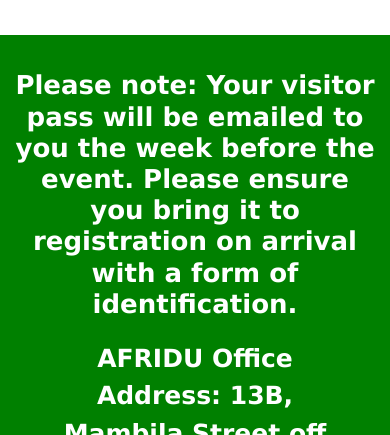
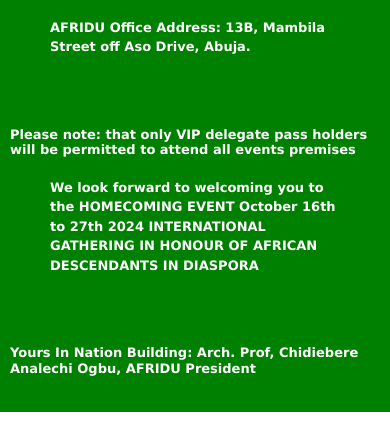
Before and after one commit to zit0cod3z/afridu, a Django app: template afridu_app/templates/afridu_app/email.html in a window 390 px wide. Shown: the part 715-1150 px from the top of the page. Run offline with Django 4.2, Linux system fonts and the light colour scheme; the template is opened without the code that fills it, so the values that code supplies are empty; some libraries are stand-ins or nearby versions.

Commit message:
Updated email.html

```diff
--- a/afridu_app/templates/afridu_app/email.html
+++ b/afridu_app/templates/afridu_app/email.html
@@ -1,5 +1,4 @@
 <!DOCTYPE html>
-{% load static %}
 <html xmlns:v="urn:schemas-microsoft-com:vml" xmlns:o="urn:schemas-microsoft-com:office:office" lang="en">
 
 <head>
@@ -94,15 +93,36 @@
 				max-height: none !important;
 			}
 
-			.row-1 .column-1 .block-2.image_block .alignment div {
+			.row-2 .column-1 .block-1.heading_block h1 {
+				text-align: left !important;
+			}
+
+			.row-2 .column-1 .block-1.heading_block h1 {
+				font-size: 23px !important;
+			}
+
+			.row-1 .column-1 .block-1.image_block .alignment div {
 				margin: 0 auto 0 0 !important;
+			}
+
+			.row-2 .column-1 .block-2.paragraph_block td.pad>div,
+			.row-4 .column-1 .block-1.heading_block h2,
+			.row-5 .column-1 .block-1.heading_block h2,
+			.row-5 .column-1 .block-2.paragraph_block td.pad>div,
+			.row-6 .column-1 .block-1.heading_block h2 {
+				font-size: 13px !important;
+			}
+
+			.row-4 .column-1 .block-2.paragraph_block td.pad>div,
+			.row-9 .column-1 .block-2.paragraph_block td.pad>div {
+				text-align: left !important;
+				font-size: 13px !important;
 			}
 		}
 	</style><!--[if mso ]><style>sup, sub { font-size: 100% !important; } sup { mso-text-raise:10% } sub { mso-text-raise:-10% }</style> <![endif]-->
 </head>
 
 <body class="body" style="background-color: #FFFFFF; margin: 0; padding: 0; -webkit-text-size-adjust: none; text-size-adjust: none;">
-	{% block content %}
 	<table class="nl-container" width="100%" border="0" cellpadding="0" cellspacing="0" role="presentation" style="mso-table-lspace: 0pt; mso-table-rspace: 0pt; background-color: #FFFFFF;">
 		<tbody>
 			<tr>
@@ -115,24 +135,11 @@
 										<tbody>
 											<tr>
 												<td class="column column-1" width="50%" style="mso-table-lspace: 0pt; mso-table-rspace: 0pt; font-weight: 400; text-align: left; padding-bottom: 5px; padding-top: 5px; vertical-align: top; border-top: 0px; border-right: 0px; border-bottom: 0px; border-left: 0px;">
-													<table class="divider_block block-1" width="100%" border="0" cellpadding="0" cellspacing="0" role="presentation" style="mso-table-lspace: 0pt; mso-table-rspace: 0pt;">
-														<tr>
-															<td class="pad" style="padding-bottom:5px;padding-left:5px;padding-right:5px;padding-top:10px;">
-																<div class="alignment" align="center">
-																	<table border="0" cellpadding="0" cellspacing="0" role="presentation" width="100%" style="mso-table-lspace: 0pt; mso-table-rspace: 0pt;">
-																		<tr>
-																			<td class="divider_inner" style="font-size: 1px; line-height: 1px; border-top: 0px solid #BBBBBB;"><span style="word-break: break-word;">&#8202;</span></td>
-																		</tr>
-																	</table>
-																</div>
-															</td>
-														</tr>
-													</table>
-													<table class="image_block block-2" width="100%" border="0" cellpadding="0" cellspacing="0" role="presentation" style="mso-table-lspace: 0pt; mso-table-rspace: 0pt;">
+													<table class="image_block block-1" width="100%" border="0" cellpadding="0" cellspacing="0" role="presentation" style="mso-table-lspace: 0pt; mso-table-rspace: 0pt;">
 														<tr>
 															<td class="pad" style="padding-left:15px;padding-right:15px;width:100%;">
 																<div class="alignment" align="left" style="line-height:10px">
-																	<div class="fullWidth" style="max-width: 131px;"><a href="http://example.com" target="_blank" style="outline:none" tabindex="-1"><img src="https://47aa7360ba.imgdist.com/pub/bfra/h8bruchc/fa3/v85/6gz/afridulogo.png" style="display: block; height: auto; border: 0; width: 100%;" width="131" alt="Your Logo" title="Your Logo" height="auto"></a></div>
+																	<div class="fullWidth" style="max-width: 131px;"><a href="http://afridu.org" target="_blank" style="outline:none" tabindex="-1"><img src="https://47aa7360ba.imgdist.com/pub/bfra/h8bruchc/fa3/v85/6gz/afridulogo.png" style="display: block; height: auto; border: 0; width: 100%;" width="131" alt="Your Logo" title="Your Logo" height="auto"></a></div>
 																</div>
 															</td>
 														</tr>
@@ -167,14 +174,14 @@
 													<table class="heading_block block-1" width="100%" border="0" cellpadding="10" cellspacing="0" role="presentation" style="mso-table-lspace: 0pt; mso-table-rspace: 0pt;">
 														<tr>
 															<td class="pad">
-																<h1 style="margin: 0; color: #000000; direction: ltr; font-family: 'Lucida Sans Unicode', 'Lucida Grande', 'Lucida Sans', Geneva, Verdana, sans-serif; font-size: 43px; font-weight: normal; letter-spacing: normal; line-height: 120%; text-align: left; margin-top: 0; margin-bottom: 0; mso-line-height-alt: 51.6px;"><strong>Hello {{welcome_message}},</strong></h1>
+																<h1 style="margin: 0; color: #000000; direction: ltr; font-family: 'Lucida Sans Unicode', 'Lucida Grande', 'Lucida Sans', Geneva, Verdana, sans-serif; font-size: 25px; font-weight: 700; letter-spacing: normal; line-height: 120%; text-align: left; margin-top: 0; margin-bottom: 0; mso-line-height-alt: 30px;"><strong>Hello,</strong></h1>
 															</td>
 														</tr>
 													</table>
 													<table class="paragraph_block block-2" width="100%" border="0" cellpadding="10" cellspacing="0" role="presentation" style="mso-table-lspace: 0pt; mso-table-rspace: 0pt; word-break: break-word;">
 														<tr>
 															<td class="pad">
-																<div style="color:#000000;font-family:'Lucida Sans Unicode', 'Lucida Grande', 'Lucida Sans', Geneva, Verdana, sans-serif;font-size:21px;font-weight:700;line-height:150%;text-align:left;mso-line-height-alt:31.5px;">
+																<div style="color:#000000;font-family:'Lucida Sans Unicode', 'Lucida Grande', 'Lucida Sans', Geneva, Verdana, sans-serif;font-size:14px;font-weight:700;line-height:150%;text-align:left;mso-line-height-alt:21px;">
 																	<p style="margin: 0; word-break: break-word;">Thank you for registering to attend the upcoming AFRIDU HOMECOMING Event in Abuja, Nigeria.</p>
 																	<p style="margin: 0; word-break: break-word;">Scheduled to take place from 17th to 27th October 2024.</p>
 																</div>
@@ -240,14 +247,14 @@
 													<table class="heading_block block-1" width="100%" border="0" cellpadding="10" cellspacing="0" role="presentation" style="mso-table-lspace: 0pt; mso-table-rspace: 0pt;">
 														<tr>
 															<td class="pad">
-																<h2 style="margin: 0; color: #ffffff; direction: ltr; font-family: 'Lucida Sans Unicode', 'Lucida Grande', 'Lucida Sans', Geneva, Verdana, sans-serif; font-size: 26px; font-weight: 700; letter-spacing: normal; line-height: 120%; text-align: center; margin-top: 0; margin-bottom: 0; mso-line-height-alt: 31.2px;"><span class="tinyMce-placeholder" style="word-break: break-word;">Please note: Your visitor pass will be emailed to you the week before the event. Please ensure you bring it to registration on arrival with a form of identification.</span></h2>
+																<h2 style="margin: 0; color: #ffffff; direction: ltr; font-family: 'Lucida Sans Unicode', 'Lucida Grande', 'Lucida Sans', Geneva, Verdana, sans-serif; font-size: 14px; font-weight: 700; letter-spacing: normal; line-height: 120%; text-align: left; margin-top: 0; margin-bottom: 0; mso-line-height-alt: 16.8px;"><span class="tinyMce-placeholder" style="word-break: break-word;">Please note: Your visitor pass will be emailed to you the week before the event. Please ensure you bring it to registration on arrival with a form of identification.</span></h2>
 															</td>
 														</tr>
 													</table>
 													<table class="paragraph_block block-2" width="100%" border="0" cellpadding="0" cellspacing="0" role="presentation" style="mso-table-lspace: 0pt; mso-table-rspace: 0pt; word-break: break-word;">
 														<tr>
 															<td class="pad" style="padding-bottom:10px;padding-left:50px;padding-right:50px;padding-top:10px;">
-																<div style="color:#ffffff;font-family:'Lucida Sans Unicode', 'Lucida Grande', 'Lucida Sans', Geneva, Verdana, sans-serif;font-size:25px;font-weight:700;line-height:150%;text-align:center;mso-line-height-alt:37.5px;">
+																<div style="color:#ffffff;font-family:'Lucida Sans Unicode', 'Lucida Grande', 'Lucida Sans', Geneva, Verdana, sans-serif;font-size:14px;font-weight:700;line-height:150%;text-align:center;mso-line-height-alt:21px;">
 																	<p style="margin: 0; word-break: break-word;">AFRIDU Office Address: 13B, Mambila Street off Aso Drive, Abuja.</p>
 																</div>
 															</td>
@@ -272,14 +279,14 @@
 													<table class="heading_block block-1" width="100%" border="0" cellpadding="10" cellspacing="0" role="presentation" style="mso-table-lspace: 0pt; mso-table-rspace: 0pt;">
 														<tr>
 															<td class="pad">
-																<h2 style="margin: 0; color: #ffffff; direction: ltr; font-family: 'Lucida Sans Unicode', 'Lucida Grande', 'Lucida Sans', Geneva, Verdana, sans-serif; font-size: 26px; font-weight: 700; letter-spacing: normal; line-height: 120%; text-align: center; margin-top: 0; margin-bottom: 0; mso-line-height-alt: 31.2px;">Please note that only VIP delegate pass holders will be permitted to attend all events premises</h2>
+																<h2 style="margin: 0; color: #ffffff; direction: ltr; font-family: 'Lucida Sans Unicode', 'Lucida Grande', 'Lucida Sans', Geneva, Verdana, sans-serif; font-size: 14px; font-weight: 700; letter-spacing: normal; line-height: 120%; text-align: left; margin-top: 0; margin-bottom: 0; mso-line-height-alt: 16.8px;"><span class="tinyMce-placeholder" style="word-break: break-word;">Please note: that only VIP delegate pass holders will be permitted to attend all events premises</span></h2>
 															</td>
 														</tr>
 													</table>
 													<table class="paragraph_block block-2" width="100%" border="0" cellpadding="0" cellspacing="0" role="presentation" style="mso-table-lspace: 0pt; mso-table-rspace: 0pt; word-break: break-word;">
 														<tr>
 															<td class="pad" style="padding-bottom:10px;padding-left:50px;padding-right:50px;padding-top:10px;">
-																<div style="color:#ffffff;font-family:'Lucida Sans Unicode', 'Lucida Grande', 'Lucida Sans', Geneva, Verdana, sans-serif;font-size:25px;font-weight:700;line-height:150%;text-align:center;mso-line-height-alt:37.5px;">
+																<div style="color:#ffffff;direction:ltr;font-family:'Lucida Sans Unicode', 'Lucida Grande', 'Lucida Sans', Geneva, Verdana, sans-serif;font-size:14px;font-weight:700;line-height:150%;text-align:left;mso-line-height-alt:21px;">
 																	<p style="margin: 0; word-break: break-word;">We look forward to welcoming you to the HOMECOMING EVENT October 16th to 27th 2024 INTERNATIONAL GATHERING IN HONOUR OF AFRICAN DESCENDANTS IN DIASPORA</p>
 																</div>
 															</td>
@@ -304,7 +311,7 @@
 													<table class="heading_block block-1" width="100%" border="0" cellpadding="10" cellspacing="0" role="presentation" style="mso-table-lspace: 0pt; mso-table-rspace: 0pt;">
 														<tr>
 															<td class="pad">
-																<h2 style="margin: 0; color: #ffffff; direction: ltr; font-family: 'Lucida Sans Unicode', 'Lucida Grande', 'Lucida Sans', Geneva, Verdana, sans-serif; font-size: 26px; font-weight: 700; letter-spacing: normal; line-height: 120%; text-align: center; margin-top: 0; margin-bottom: 0; mso-line-height-alt: 31.2px;">Yours In Nation Building Arch. Prof, Chidiebere Analechi Ogbu, AFRIDU President</h2>
+																<h2 style="margin: 0; color: #ffffff; direction: ltr; font-family: 'Lucida Sans Unicode', 'Lucida Grande', 'Lucida Sans', Geneva, Verdana, sans-serif; font-size: 14px; font-weight: 700; letter-spacing: normal; line-height: 120%; text-align: left; margin-top: 0; margin-bottom: 0; mso-line-height-alt: 16.8px;"><span class="tinyMce-placeholder" style="word-break: break-word;">Yours In Nation Building: Arch. Prof, Chidiebere Analechi Ogbu, AFRIDU President</span></h2>
 															</td>
 														</tr>
 													</table>
@@ -437,12 +444,7 @@
 														<tr>
 															<td class="pad" style="vertical-align: middle; color: #1e0e4b; font-family: 'Inter', sans-serif; font-size: 15px; padding-bottom: 5px; padding-top: 5px; text-align: center;"><!--[if vml]><table align="center" cellpadding="0" cellspacing="0" role="presentation" style="display:inline-block;padding-left:0px;padding-right:0px;mso-table-lspace: 0pt;mso-table-rspace: 0pt;"><![endif]-->
 																<!--[if !vml]><!-->
-																<table class="icons-inner" style="mso-table-lspace: 0pt; mso-table-rspace: 0pt; display: inline-block; padding-left: 0px; padding-right: 0px;" cellpadding="0" cellspacing="0" role="presentation"><!--<![endif]-->
-																	<tr>
-																		<td style="vertical-align: middle; text-align: center; padding-top: 5px; padding-bottom: 5px; padding-left: 5px; padding-right: 6px;"></td>
-																		<td style="font-family: 'Inter', sans-serif; font-size: 15px; font-weight: undefined; color: #1e0e4b; vertical-align: middle; letter-spacing: undefined; text-align: center; line-height: normal;"></td>
-																	</tr>
-																</table>
+
 															</td>
 														</tr>
 													</table>
@@ -457,9 +459,7 @@
 				</td>
 			</tr>
 		</tbody>
-	</table>
-	{% endblock content %}
-	<!-- End -->
+	</table><!-- End -->
 </body>
 
 </html>
```
